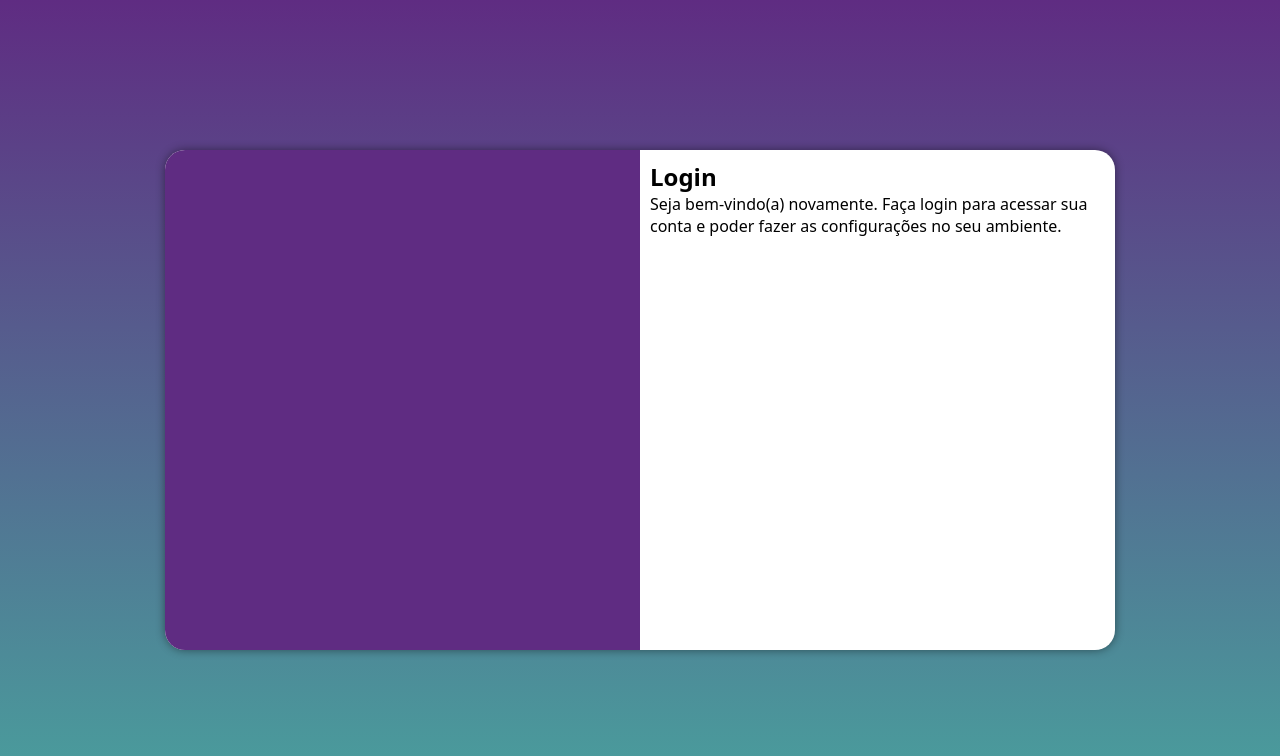
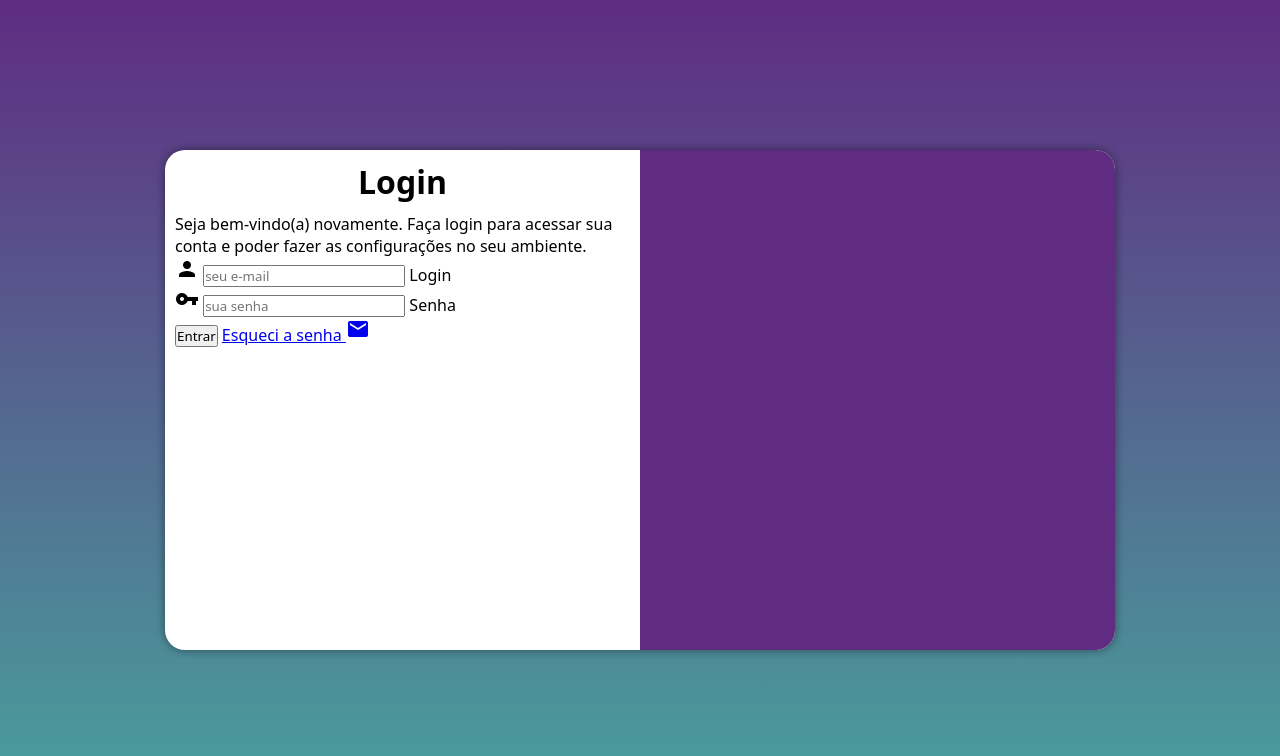
Before and after one commit to HeberAlencar/projeto-login, a plain HTML site: page index.html in a window 1280 px wide. Drawn offline with Linux system fonts and the light colour scheme.

Commit message:
add o formulario

```diff
--- a/estilos/media-query.css
+++ b/estilos/media-query.css
@@ -41,13 +41,21 @@
     }
 
     section#login > div#imagem {
-        float: left;
+        float: right;
         width: 50%;
         height: 100%;
     }
 
     section#login > div#formulario {
-        float: right;
+        float: left;
         width: 50%;
     }
+
+    div#formulario > h1 {
+        font-size: 2em;
  }
+
+    div#formuario > p {
+        font-size: 1.2em;
+    }
+ }
--- a/estilos/style.css
+++ b/estilos/style.css
@@ -53,3 +53,12 @@ section#login > div#formulario {
     display: block;
     padding: 10px;
 }
+
+div#formulario > h1 {
+    text-align: center;
+    margin-bottom: 10px;
+}
+
+div#formuario > p {
+    font-size: 0.8em;
+}
--- a/index.html
+++ b/index.html
@@ -4,6 +4,7 @@
     <meta charset="UTF-8">
     <meta name="viewport" content="width=device-width, initial-scale=1.0">
     <title>Login</title>
+    <link href="https://fonts.googleapis.com/icon?family=Material+Icons" rel="stylesheet">
     <link rel="stylesheet" href="estilos/style.css">
     <link rel="stylesheet" href="estilos/media-query.css">
 </head>
@@ -16,8 +17,21 @@
             <div id="formulario">
                 <h1>Login</h1>
                 <p>Seja bem-vindo(a) novamente. Faça login para acessar sua conta e poder fazer as configurações no seu ambiente.</p>
-                <form action="login.php" method="post">
-
+                <form action="login.php" method="post" autocomplete="on">
+                    <div class="campo">
+                        <i class="material-icons">person</i>
+                        <input type="email" name="login" id="ilogin" placeholder="seu e-mail" autocomplete="email" required maxlength="30">
+                        <label for="ilogin">Login</label>
+                    </div>
+                    <div>
+                        <i class="material-icons">vpn_key</i>
+                        <input type="password" name="senha" id="isenha" placeholder="sua senha" autocomplete="current-password" required minlength="8" maxlength="20">
+                        <label for="isenha">Senha</label>
+                    </div>
+                    <input type="submit" value="Entrar">
+                    <a href="esqueci.html">
+                        Esqueci a senha <i class="material-icons">mail</i>
+                    </a>
                 </form>
             </div>
         </section>
```
